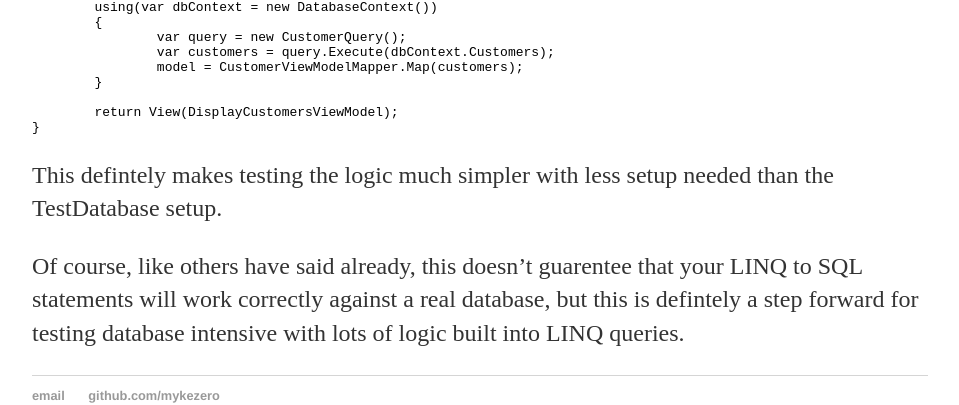
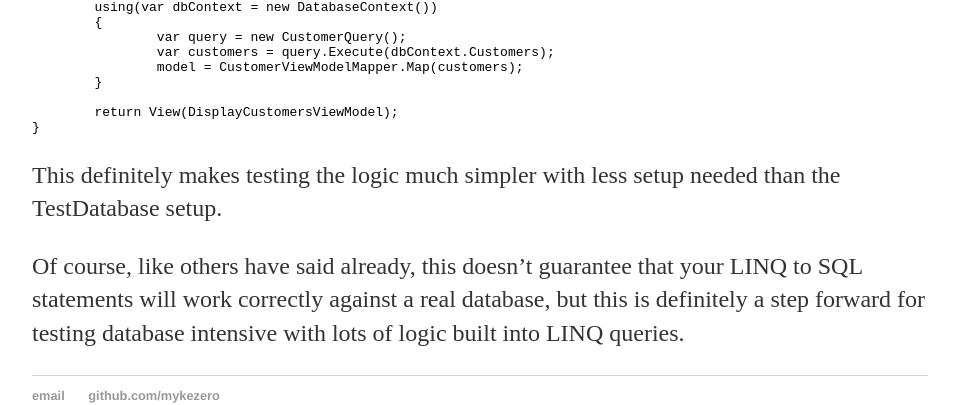
Before and after one commit to Mykezero/Mykezero.github.io, a Jekyll site: the page built from _posts/2016-7-10-unit-testing-ef-queries.md, in a window 1280 px wide. Shown: the part 1887-2292 px from the top of the page, without its empty margins (160-1119 px from the left). Built offline with Jekyll 4.4.1, drawn with Linux system fonts in a browser that asks for light colours.

Commit message:
Fix spelling errors, update file name dates

````diff
--- a/_posts/2016-7-10-unit-testing-ef-queries.md
+++ b/_posts/2016-7-10-unit-testing-ef-queries.md
@@ -100,7 +100,7 @@
 }
 ```
 
-This defintely makes testing the logic much simpler with less setup needed than the TestDatabase setup.
+This definitely makes testing the logic much simpler with less setup needed than the TestDatabase setup.
 
-Of course, like others have said already, this doesn't guarentee that your LINQ to SQL statements will work correctly against a real database,
-but this is defintely a step forward for testing database intensive with lots of logic built into LINQ queries.
+Of course, like others have said already, this doesn't guarantee that your LINQ to SQL statements will work correctly against a real database,
+but this is definitely a step forward for testing database intensive with lots of logic built into LINQ queries.
````
Also changed, not shown: _posts/2017-3-1-abstract-test-cases.md (renamed from _posts/2017-1-3-abstract-test-cases.md, +1 -1 lines), _posts/2016-2-26-using-nunit-in-visual-studios.md (renamed from _posts/2016-26-2-using-nunit-in-visual-studios.md), _posts/2016-6-17-unit-testing-naming-conventions.md (renamed from _posts/2016-17-6-unit-testing-naming-conventions.md).
